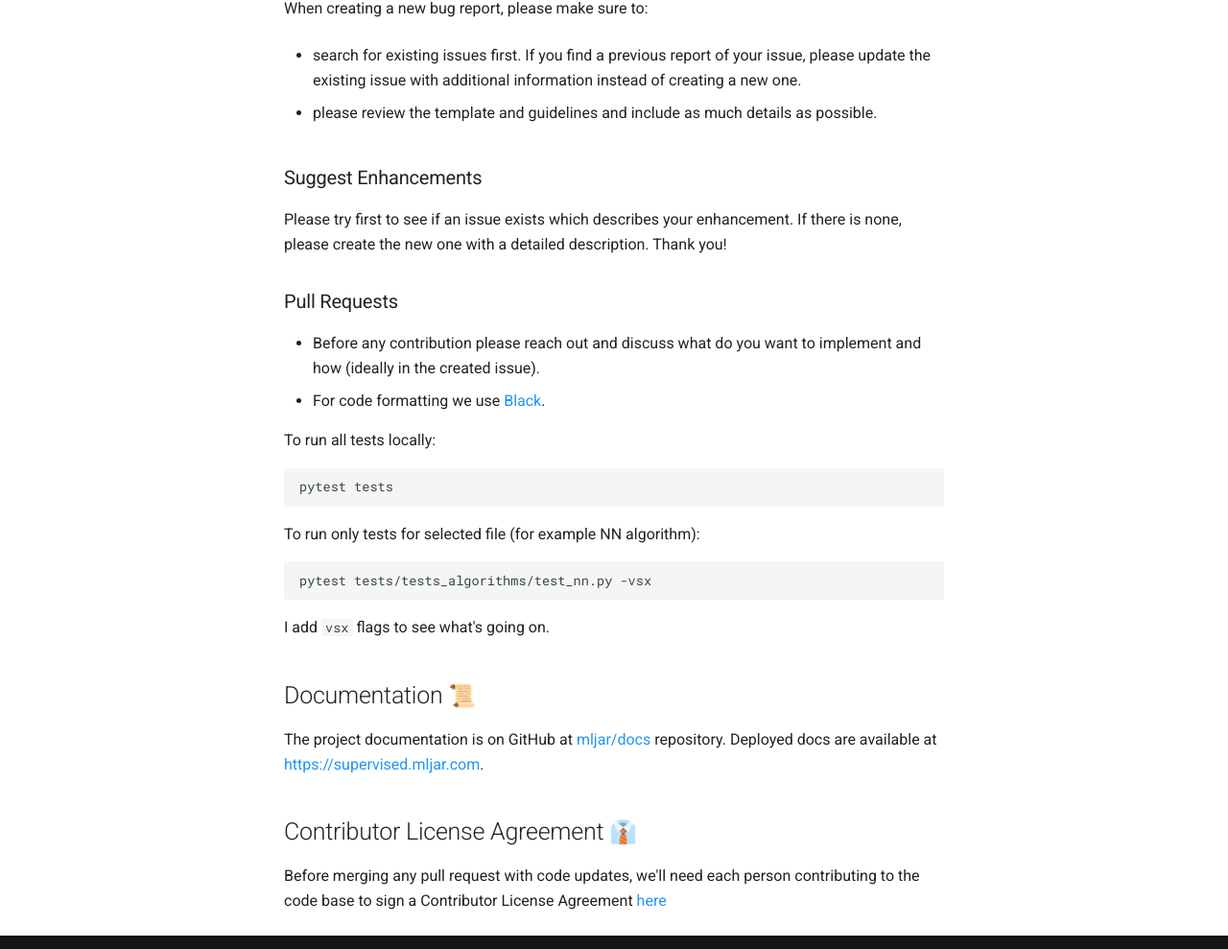
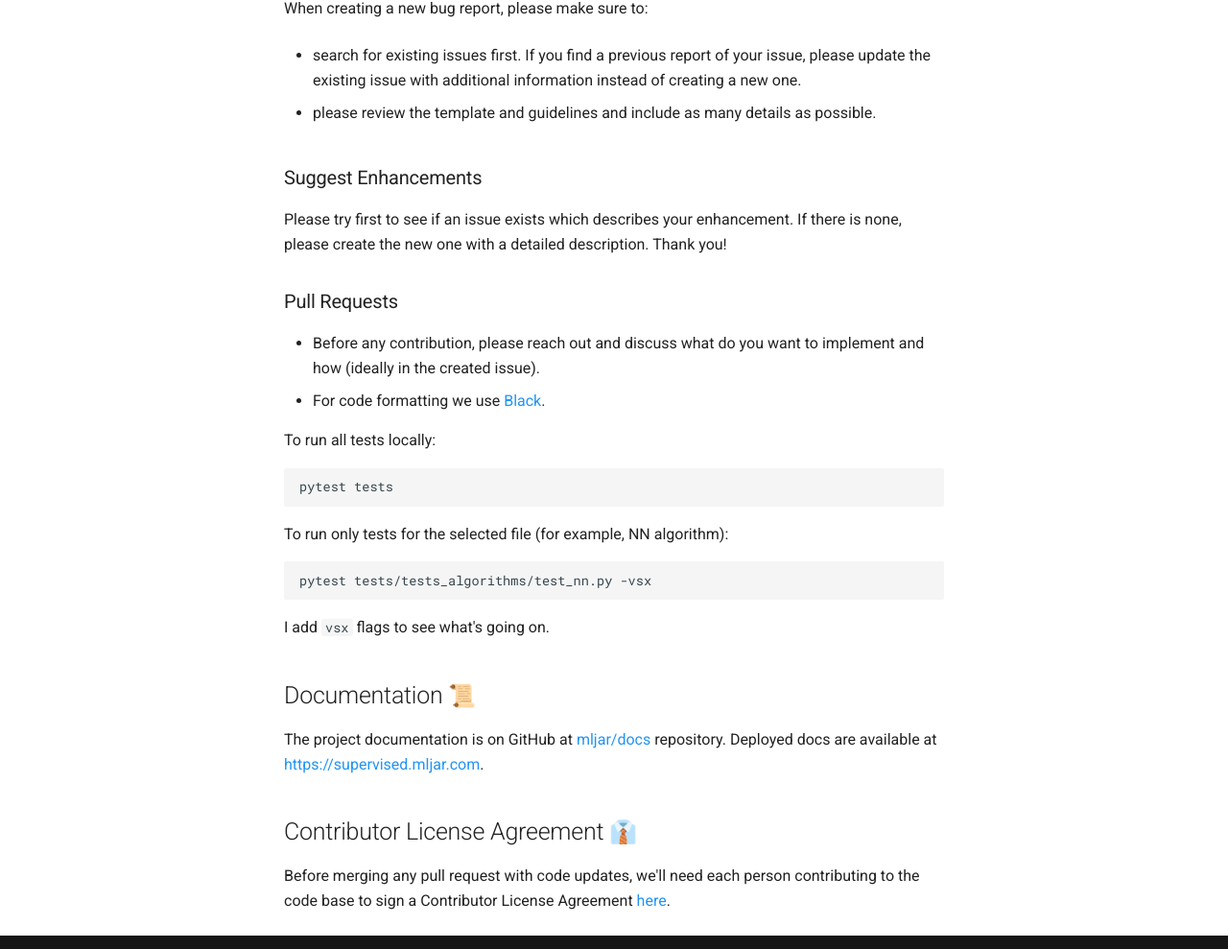
Before and after one commit to mljar/docs, an MkDocs documentation site: the page built from docs/contributing.md, in a window 1280 px wide and 1400 px high. Shown: the part 388-1377 px from the top of the window at 96% size. Built offline with MkDocs 1.6.1 and Material for MkDocs 9.7.7, drawn with Linux system fonts in a browser that asks for light colours; emoji names are drawn with the system emoji font; comment, search, counter and statistics services are not loaded.

Commit message:
Update contributing.md

````diff
--- a/docs/contributing.md
+++ b/docs/contributing.md
@@ -12,7 +12,7 @@ When creating a new bug report, please make sure to:
 
 - search for existing issues first. If you find a previous report of your issue, please update the existing issue with additional information instead of creating a new one.
 
-- please review the template and guidelines and include as much details as possible.
+- please review the template and guidelines and include as many details as possible.
 
 ### Suggest Enhancements
 
@@ -20,7 +20,7 @@ Please try first to see if an issue exists which describes your enhancement. If
 
 ### Pull Requests
 
-- Before any contribution please reach out and discuss what do you want to implement and how (ideally in the created issue).
+- Before any contribution, please reach out and discuss what do you want to implement and how (ideally in the created issue).
 - For code formatting we use [Black](https://github.com/psf/black).
 
 To run all tests locally:
@@ -29,7 +29,7 @@ To run all tests locally:
 pytest tests
 ```
 
-To run only tests for selected file (for example NN algorithm):
+To run only tests for the selected file (for example, NN algorithm):
 ```
 pytest tests/tests_algorithms/test_nn.py -vsx
 ```
@@ -42,4 +42,4 @@ The project documentation is on GitHub at [mljar/docs](https://github.com/mljar/
 
 ## Contributor License Agreement :necktie:
 
-Before merging any pull request with code updates, we'll need each person contributing to the code base to sign a Contributor License Agreement [here](https://forms.gle/au2qhFWjuuvEmKfM8)
+Before merging any pull request with code updates, we'll need each person contributing to the code base to sign a Contributor License Agreement [here](https://forms.gle/au2qhFWjuuvEmKfM8).
````
